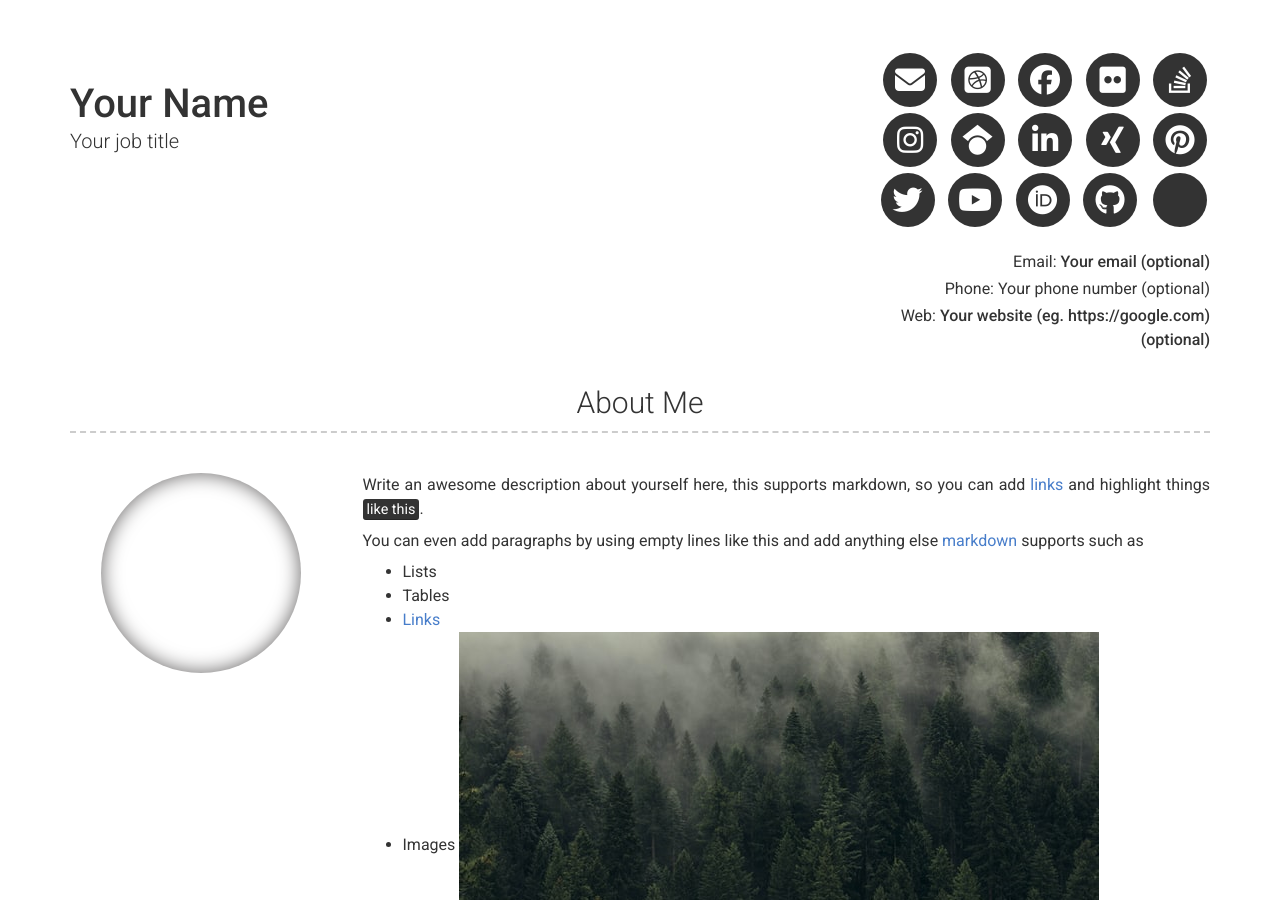
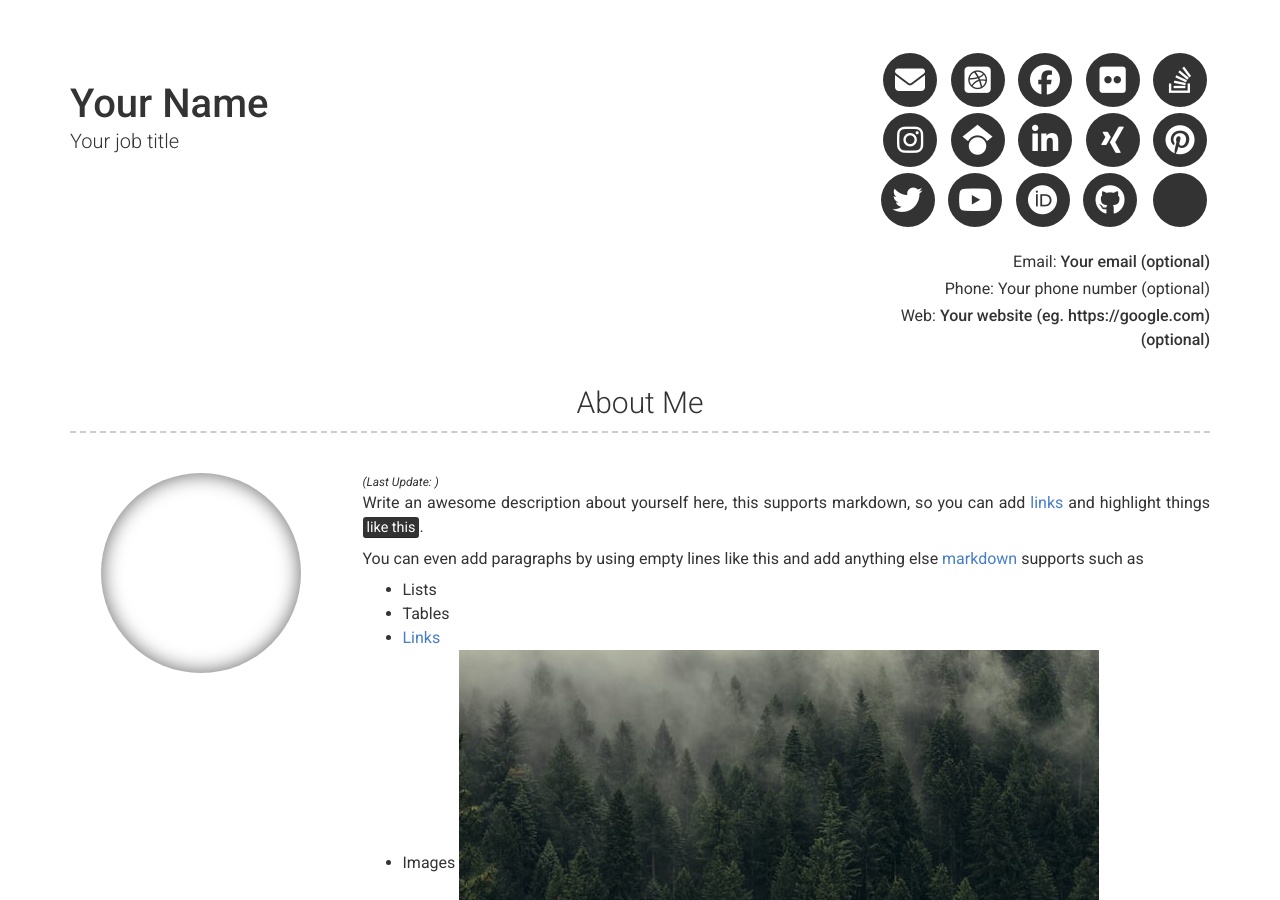
Before and after one commit to mo-shakiba/intCV, a Jekyll site: the page built from index.md, in a window 1280 px wide and 900 px high. Built offline with Jekyll 4.4.1, drawn with Linux system fonts in a browser that asks for light colours.

Commit message:
Update about.html

```diff
--- a/_includes/about.html
+++ b/_includes/about.html
@@ -8,6 +8,7 @@
       </div>
     {%- endif -%}
     <div class="{{ 'col-xs-12 ' }}{%- if site.about_profile_image -%}col-sm-8 col-md-9 col-print-12{%- endif -%}">
+      <i style="font-size: 12px;">(Last Update: {{ site.last_update }})</i>
       {{ site.about_content | strip | markdownify }}
     </div>
   </div>
```
